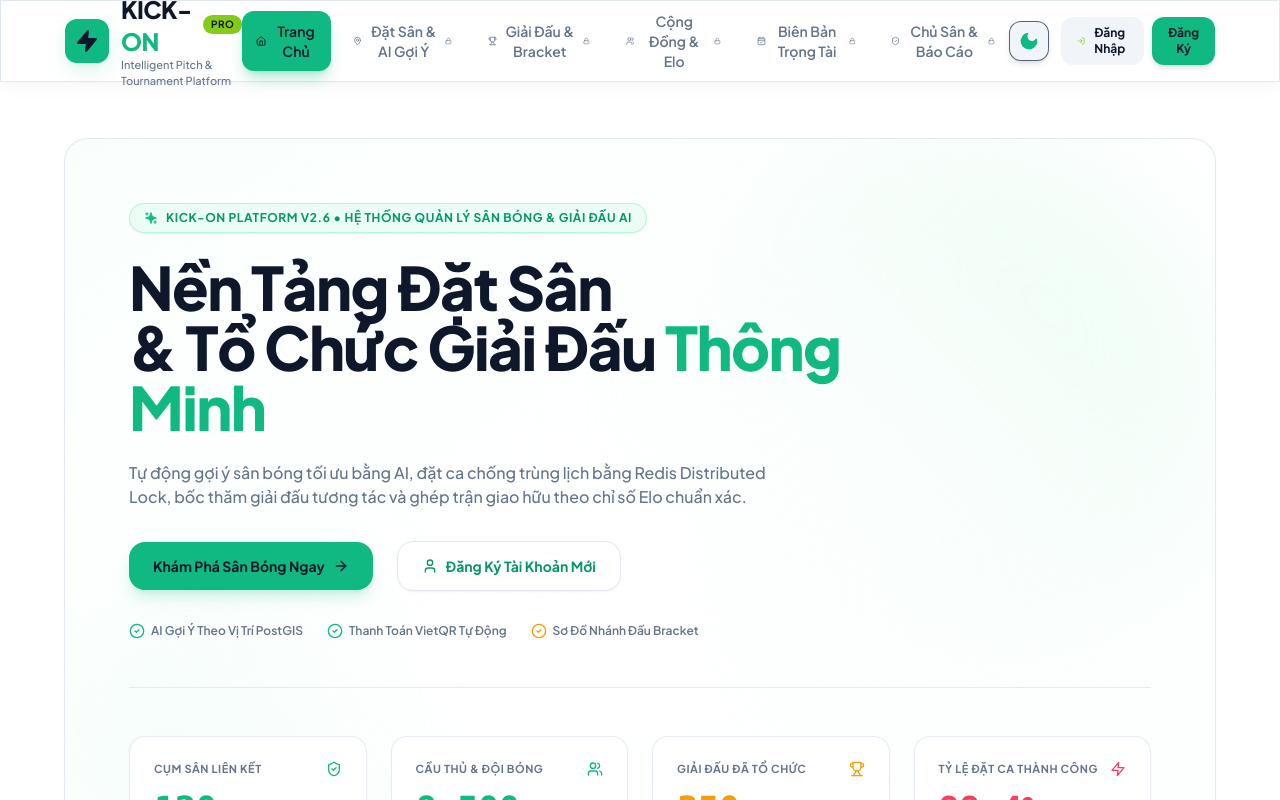
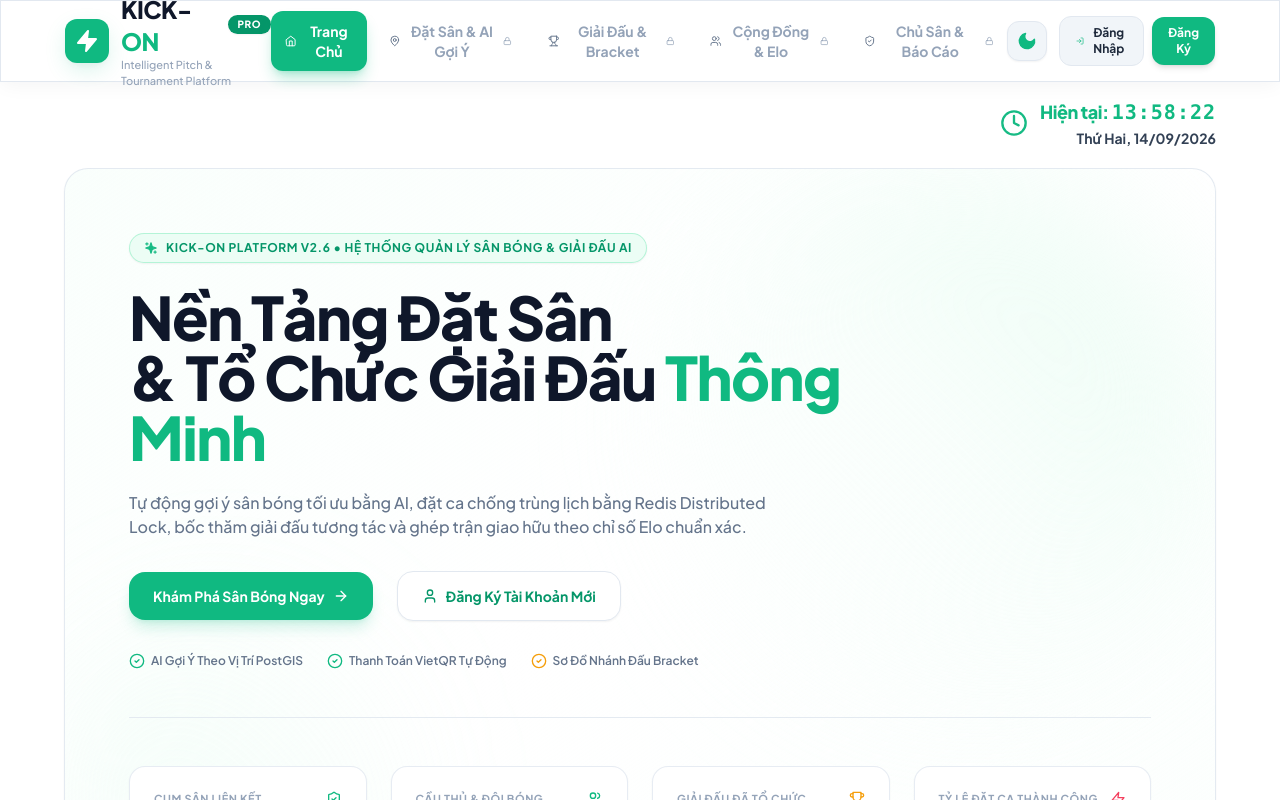
Before and after one commit to Hvndn/SoccerHub, a Next.js app in the folder frontend/: page / in a window 1280 px wide. Shown: the top 800 px of the page. Built offline with nearby package versions, Linux system fonts and the light colour scheme.

Commit message:
fix: Ensure pure white text on green buttons and badges across all components

```diff
--- a/frontend/src/app/globals.css
+++ b/frontend/src/app/globals.css
@@ -8,7 +8,7 @@
 * {
   transition-property: color, background-color, border-color, opacity, box-shadow, transform, backdrop-filter;
   transition-timing-function: cubic-bezier(0.16, 1, 0.3, 1);
-  transition-duration: 250ms;
+  transition-duration: 350ms;
 }
 
 /* --- DEFAULT LIGHT THEME (GIAO DIỆN SÁNG MẶC ĐỊNH) --- */
@@ -42,35 +42,40 @@ body {
   box-shadow: 0 0 15px rgba(132, 204, 22, 0.3);
 }
 
-/* Text & Container Overrides for Default Light Mode */
-.text-white {
-  color: #0f172a !important;
-}
-
-.text-slate-400 {
-  color: #64748b !important;
-}
-
-.text-slate-300 {
-  color: #334155 !important;
-}
-
+/* Clean Overrides for Light Mode Containers */
 .bg-slate-950,
 .bg-slate-900 {
-  background-color: #ffffff !important;
+  background-color: #ffffff;
 }
 
 .bg-slate-800 {
-  background-color: #f1f5f9 !important;
+  background-color: #f1f5f9;
 }
 
 .border-slate-800,
 .border-slate-700 {
-  border-color: #e2e8f0 !important;
+  border-color: #e2e8f0;
 }
 
 .bg-slate-900\/90 {
-  background-color: rgba(255, 255, 255, 0.95) !important;
+  background-color: rgba(255, 255, 255, 0.95);
+}
+
+/* Ensure solid green buttons & badges ALWAYS render crisp white text */
+.bg-pitch-emerald,
+.bg-emerald-500,
+.bg-emerald-600,
+.bg-emerald-700,
+.bg-\[\#10b981\] {
+  color: #ffffff !important;
+}
+
+.bg-pitch-emerald *,
+.bg-emerald-500 *,
+.bg-emerald-600 *,
+.bg-emerald-700 *,
+.bg-\[\#10b981\] * {
+  color: #ffffff;
 }
 
 /* --- DARK THEME OVERRIDES (KHI BẬT GIAO DIỆN ĐEN) --- */
@@ -85,16 +90,18 @@ body.dark-theme .glass-panel {
   box-shadow: 0 10px 30px -5px rgba(15, 23, 42, 0.5) !important;
 }
 
-body.dark-theme .text-white {
+body.dark-theme .text-slate-900 {
   color: #ffffff !important;
 }
 
+body.dark-theme .text-slate-700,
+body.dark-theme .text-slate-600 {
+  color: #cbd5e1 !important;
+}
+
+body.dark-theme .text-slate-500,
 body.dark-theme .text-slate-400 {
   color: #94a3b8 !important;
-}
-
-body.dark-theme .text-slate-300 {
-  color: #cbd5e1 !important;
 }
 
 body.dark-theme .bg-slate-950 {
@@ -118,7 +125,7 @@ body.dark-theme .bg-slate-900\/90 {
   background-color: rgba(15, 23, 42, 0.9) !important;
 }
 
-/* --- KEYFRAME ANIMATIONS FOR PAGE TRANSITIONS & LOADING --- */
+/* --- SLOWER & SMOOTHER KEYFRAME ANIMATIONS --- */
 
 /* Top Loading Bar Progress Keyframe */
 @keyframes topLoadingProgress {
@@ -126,8 +133,8 @@ body.dark-theme .bg-slate-900\/90 {
     width: 0%;
     opacity: 1;
   }
-  50% {
-    width: 70%;
+  60% {
+    width: 75%;
     opacity: 1;
   }
   100% {
@@ -137,14 +144,14 @@ body.dark-theme .bg-slate-900\/90 {
 }
 
 .animate-top-loader {
-  animation: topLoadingProgress 400ms ease-in-out forwards;
+  animation: topLoadingProgress 600ms cubic-bezier(0.16, 1, 0.3, 1) forwards;
 }
 
 /* Page Entry Fade In & Slide Up */
 @keyframes fadeInUp {
   0% {
     opacity: 0;
-    transform: translateY(18px) scale(0.985);
+    transform: translateY(22px) scale(0.98);
   }
   100% {
     opacity: 1;
@@ -153,14 +160,14 @@ body.dark-theme .bg-slate-900\/90 {
 }
 
 .animate-fade-in-up {
-  animation: fadeInUp 400ms cubic-bezier(0.16, 1, 0.3, 1) forwards;
+  animation: fadeInUp 600ms cubic-bezier(0.16, 1, 0.3, 1) forwards;
 }
 
 /* Modal Pop In */
 @keyframes modalPop {
   0% {
     opacity: 0;
-    transform: scale(0.94) translateY(10px);
+    transform: scale(0.92) translateY(16px);
   }
   100% {
     opacity: 1;
@@ -169,7 +176,7 @@ body.dark-theme .bg-slate-900\/90 {
 }
 
 .animate-modal-pop {
-  animation: modalPop 300ms cubic-bezier(0.16, 1, 0.3, 1) forwards;
+  animation: modalPop 450ms cubic-bezier(0.16, 1, 0.3, 1) forwards;
 }
 
 /* Skeleton Pulse Loading */
@@ -183,5 +190,5 @@ body.dark-theme .bg-slate-900\/90 {
 }
 
 .animate-skeleton {
-  animation: skeletonPulse 1.2s ease-in-out infinite;
+  animation: skeletonPulse 1.5s ease-in-out infinite;
 }
--- a/frontend/src/app/page.tsx
+++ b/frontend/src/app/page.tsx
@@ -11,6 +11,7 @@ import CommunityElo from "@/components/CommunityElo";
 import AdminDashboard from "@/components/AdminDashboard";
 import VietQRModal from "@/components/VietQRModal";
 import AuthModal from "@/components/AuthModal";
+import RealtimeClockBar from "@/components/RealtimeClockBar";
 
 export default function Home() {
   const [activeTab, setActiveTab] = useState("landing");
@@ -30,7 +31,7 @@ export default function Home() {
     setActiveTab(newTab);
     setTimeout(() => {
       setIsTabChanging(false);
-    }, 350);
+    }, 550);
   };
 
   const handleSelectSlot = (pitch: any, slot: any) => {
@@ -73,8 +74,11 @@ export default function Home() {
         onLogout={handleLogout}
       />
 
+      {/* Real-time Clock Bar starting with "Hiện tại: ..." */}
+      <RealtimeClockBar />
+
       {/* Main Content Body with Keyframe Transition Container */}
-      <main className="flex-1 max-w-[1600px] w-full mx-auto px-4 sm:px-10 lg:px-16 py-10 sm:py-14 space-y-12 sm:space-y-16">
+      <main className="flex-1 max-w-[1600px] w-full mx-auto px-4 sm:px-10 lg:px-16 pt-3 sm:pt-4 pb-10 sm:pb-14 space-y-12 sm:space-y-16">
         <div key={activeTab} className="animate-fade-in-up">
           {activeTab === "landing" && (
             <div className="space-y-16 sm:space-y-24">
@@ -100,10 +104,6 @@ export default function Home() {
 
           {activeTab === "community" && (
             <CommunityElo />
-          )}
-
-          {activeTab === "referee" && (
-            <RefereePanel />
           )}
 
           {activeTab === "admin" && (
--- a/frontend/src/components/LandingHero.tsx
+++ b/frontend/src/components/LandingHero.tsx
@@ -47,8 +47,8 @@ export default function LandingHero({ onOpenAuth }: LandingHeroProps) {
               onClick={() => onOpenAuth("login")}
               className="px-6 py-3.5 rounded-2xl bg-[#10b981] hover:bg-[#059669] text-white font-bold text-sm shadow-lg shadow-emerald-500/20 flex items-center justify-center space-x-2 transition-all active:scale-95"
             >
-              <span>Khám Phá Sân Bóng Ngay</span>
-              <ArrowRight className="w-4 h-4" />
+              <span className="text-white">Khám Phá Sân Bóng Ngay</span>
+              <ArrowRight className="w-4 h-4 text-white" />
             </button>
 
             <button
--- a/frontend/src/components/Navbar.tsx
+++ b/frontend/src/components/Navbar.tsx
@@ -40,7 +40,6 @@ export default function Navbar({ activeTab, setActiveTab, user, onOpenAuth, onLo
     { id: "booking", label: "Đặt Sân & AI Gợi Ý", icon: MapPin, badge: "AI", locked: !user },
     { id: "tournaments", label: "Giải Đấu & Bracket", icon: Trophy, badge: null, locked: !user },
     { id: "community", label: "Cộng Đồng & Elo", icon: Users, badge: "Match", locked: !user },
-    { id: "referee", label: "Biên Bản Trọng Tài", icon: CalendarCheck, badge: "LIVE", locked: !user },
     { id: "admin", label: "Chủ Sân & Báo Cáo", icon: ShieldCheck, badge: null, locked: !user },
   ];
 
@@ -50,12 +49,12 @@ export default function Navbar({ activeTab, setActiveTab, user, onOpenAuth, onLo
         {/* Brand Logo */}
         <div className="flex items-center space-x-3 cursor-pointer select-none" onClick={() => setActiveTab("landing")}>
           <div className="w-11 h-11 rounded-xl bg-pitch-emerald flex items-center justify-center stadium-shadow shrink-0">
-            <Zap className="w-6 h-6 text-pitch-navy fill-pitch-navy" />
+            <Zap className="w-6 h-6 text-white fill-white" />
           </div>
           <div>
             <div className="flex items-center space-x-2">
-              <span className="text-xl sm:text-2xl font-extrabold tracking-tight text-white">KICK-<span className="text-pitch-emerald">ON</span></span>
-              <span className="px-2 py-0.5 text-[10px] font-bold tracking-wider uppercase bg-pitch-lime text-pitch-navy rounded-full">PRO</span>
+              <span className="text-xl sm:text-2xl font-extrabold tracking-tight text-slate-900">KICK-<span className="text-pitch-emerald">ON</span></span>
+              <span className="px-2.5 py-0.5 text-[10px] font-extrabold tracking-wider uppercase bg-emerald-600 text-white rounded-full shadow-sm">PRO</span>
             </div>
             <p className="text-[11px] text-slate-400 font-medium hidden sm:block">Intelligent Pitch & Tournament Platform</p>
           </div>
@@ -70,22 +69,22 @@ export default function Navbar({ activeTab, setActiveTab, user, onOpenAuth, onLo
               <button
                 key={item.id}
                 onClick={() => handleTabClick(item.id)}
-                className={`relative px-3.5 py-2.5 rounded-xl font-semibold text-xs sm:text-sm transition-all duration-200 flex items-center space-x-2 ${
+                className={`relative px-3.5 py-2.5 rounded-xl font-bold text-xs sm:text-sm transition-all duration-200 flex items-center space-x-2 ${
                   isActive
                     ? "bg-pitch-emerald text-white shadow-lg shadow-pitch-emerald/30"
                     : item.locked
                     ? "text-slate-400 hover:text-slate-600 hover:bg-slate-100/50"
-                    : "text-slate-300 hover:text-white hover:bg-slate-800/60"
+                    : "text-slate-700 hover:text-pitch-emerald hover:bg-emerald-50/80"
                 }`}
               >
-                <Icon className={`w-4 h-4 ${isActive ? "text-white" : "text-slate-400"}`} />
-                <span>{item.label}</span>
+                <Icon className={`w-4 h-4 ${isActive ? "text-white" : "text-slate-500"}`} />
+                <span className={isActive ? "text-white" : ""}>{item.label}</span>
                 {item.locked && (
                   <Lock className="w-3 h-3 text-slate-400" />
                 )}
                 {item.badge && !item.locked && (
                   <span className={`text-[9px] px-1.5 py-0.5 rounded font-extrabold uppercase ${
-                    isActive ? "bg-pitch-navy text-pitch-lime" : "bg-slate-700 text-pitch-lime"
+                    isActive ? "bg-slate-900 text-pitch-lime" : "bg-emerald-100 text-emerald-800"
                   }`}>
                     {item.badge}
                   </span>
@@ -100,7 +99,7 @@ export default function Navbar({ activeTab, setActiveTab, user, onOpenAuth, onLo
           {/* Icon Only Theme Toggle Button */}
           <button
             onClick={toggleTheme}
-            className="w-10 h-10 rounded-xl bg-slate-800 hover:bg-slate-700 text-pitch-lime border border-slate-700/80 transition-all flex items-center justify-center shadow-md shrink-0 active:scale-95"
+            className="w-10 h-10 rounded-xl bg-slate-100 hover:bg-slate-200 dark:bg-slate-800 text-slate-700 dark:text-pitch-lime border border-slate-200 dark:border-slate-700/80 transition-all flex items-center justify-center shadow-sm shrink-0 active:scale-95"
             title="Chuyển đổi giao diện Đen / Trắng"
           >
             {isDarkMode ? (
@@ -112,19 +111,19 @@ export default function Navbar({ activeTab, setActiveTab, user, onOpenAuth, onLo
 
           {user ? (
             /* Logged In User State */
-            <div className="flex items-center space-x-3 border-l border-slate-700/80 pl-3">
+            <div className="flex items-center space-x-3 border-l border-slate-200 pl-3">
               <div className="hidden sm:flex flex-col items-end">
-                <span className="text-xs font-bold text-white leading-tight">{user.name}</span>
-                <span className="text-[11px] text-pitch-lime font-semibold">{user.position || "Cầu thủ"} • {user.eloRating || 1200} Elo</span>
+                <span className="text-xs font-bold text-slate-900 leading-tight">{user.name}</span>
+                <span className="text-[11px] text-pitch-emerald font-semibold">{user.position || "Cầu thủ"} • {user.eloRating || 1200} Elo</span>
               </div>
 
-              <div className="w-10 h-10 rounded-full bg-slate-800 border-2 border-pitch-emerald flex items-center justify-center font-bold text-pitch-emerald text-xs shrink-0">
+              <div className="w-10 h-10 rounded-full bg-emerald-50 border-2 border-pitch-emerald flex items-center justify-center font-bold text-pitch-emerald text-xs shrink-0">
                 {user.avatar || "FC"}
               </div>
 
               <button
                 onClick={onLogout}
-                className="p-2 rounded-xl bg-slate-800 hover:bg-rose-500/20 text-slate-400 hover:text-rose-400 transition-colors"
+                className="p-2 rounded-xl bg-slate-100 hover:bg-rose-500/20 text-slate-500 hover:text-rose-500 transition-colors"
                 title="Đăng xuất"
               >
                 <LogOut className="w-4 h-4" />
@@ -135,16 +134,16 @@ export default function Navbar({ activeTab, setActiveTab, user, onOpenAuth, onLo
             <div className="flex items-center space-x-2">
               <button
                 onClick={() => onOpenAuth("login")}
-                className="px-4 py-2 rounded-xl bg-slate-800 hover:bg-slate-700 text-white font-bold text-xs transition-all flex items-center space-x-1.5"
+                className="px-4 py-2 rounded-xl bg-slate-100 hover:bg-slate-200 text-slate-800 font-bold text-xs transition-all flex items-center space-x-1.5 border border-slate-200"
               >
-                <LogIn className="w-3.5 h-3.5 text-pitch-lime" />
+                <LogIn className="w-3.5 h-3.5 text-pitch-emerald" />
                 <span>Đăng Nhập</span>
               </button>
               <button
                 onClick={() => onOpenAuth("register")}
-                className="px-4 py-2 rounded-xl bg-pitch-emerald hover:bg-pitch-darkEmerald text-white font-bold text-xs transition-all shadow-md hidden sm:flex items-center"
+                className="px-4 py-2 rounded-xl bg-pitch-emerald hover:bg-pitch-darkEmerald text-white font-bold text-xs transition-all shadow-md hidden sm:flex items-center space-x-1"
               >
-                <span>Đăng Ký</span>
+                <span className="text-white">Đăng Ký</span>
               </button>
             </div>
           )}
@@ -152,7 +151,7 @@ export default function Navbar({ activeTab, setActiveTab, user, onOpenAuth, onLo
       </div>
 
       {/* Mobile Nav Bar */}
-      <div className="lg:hidden flex items-center justify-around border-t border-slate-800 py-2.5 bg-pitch-navy/90 px-2">
+      <div className="lg:hidden flex items-center justify-around border-t border-slate-200 py-2.5 bg-white/90 px-2">
         {navItems.map((item) => {
           const Icon = item.icon;
           const isActive = activeTab === item.id;
@@ -161,7 +160,7 @@ export default function Navbar({ activeTab, setActiveTab, user, onOpenAuth, onLo
               key={item.id}
               onClick={() => handleTabClick(item.id)}
               className={`p-2 rounded-xl flex flex-col items-center text-[10px] font-semibold transition-all ${
-                isActive ? "bg-pitch-emerald/20 text-pitch-emerald" : "text-slate-400 hover:text-slate-200"
+                isActive ? "bg-pitch-emerald text-white shadow-sm font-bold" : "text-slate-600 hover:text-slate-900"
               }`}
             >
               <Icon className="w-4 h-4 mb-1" />
--- /dev/null
+++ b/frontend/src/components/RealtimeClockBar.tsx
@@ -0,0 +1,50 @@
+"use client";
+
+import React, { useState, useEffect } from "react";
+import { Clock } from "lucide-react";
+
+export default function RealtimeClockBar() {
+  const [now, setNow] = useState<Date | null>(null);
+
+  useEffect(() => {
+    setNow(new Date());
+    const timer = setInterval(() => {
+      setNow(new Date());
+    }, 1000);
+    return () => clearInterval(timer);
+  }, []);
+
+  if (!now) return null;
+
+  const daysOfWeek = ["Chủ Nhật", "Thứ Hai", "Thứ Ba", "Thứ Tư", "Thứ Năm", "Thứ Sáu", "Thứ Bảy"];
+  const dayName = daysOfWeek[now.getDay()];
+
+  const dateStr = now.toLocaleDateString("vi-VN", {
+    day: "2-digit",
+    month: "2-digit",
+    year: "numeric",
+  });
+
+  const timeStr = now.toLocaleTimeString("vi-VN", {
+    hour: "2-digit",
+    minute: "2-digit",
+    second: "2-digit",
+    hour12: false,
+  });
+
+  return (
+    <div className="w-full max-w-[1600px] mx-auto px-4 sm:px-10 lg:px-16 pt-4 pb-1 flex justify-end">
+      <div className="inline-flex items-center space-x-3 bg-transparent text-right">
+        <Clock className="w-6 h-6 sm:w-7 sm:h-7 text-pitch-emerald shrink-0 animate-pulse" />
+        <div className="flex flex-col text-right leading-tight">
+          <span className="text-base sm:text-lg font-extrabold text-pitch-emerald tracking-tight">
+            Hiện tại: <span className="text-lg sm:text-xl font-black font-mono tracking-wider">{timeStr}</span>
+          </span>
+          <span className="text-xs sm:text-sm font-bold text-slate-700 dark:text-slate-300 mt-0.5">
+            {dayName}, {dateStr}
+          </span>
+        </div>
+      </div>
+    </div>
+  );
+}
--- a/frontend/src/components/TournamentBracket.tsx
+++ b/frontend/src/components/TournamentBracket.tsx
@@ -64,10 +64,10 @@ export default function TournamentBracket() {
             <button
               onClick={handleShuffleDraw}
               disabled={isGenerating}
-              className="px-4 py-2.5 rounded-xl bg-pitch-lime hover:bg-lime-500 text-pitch-navy font-bold text-xs transition-all flex items-center space-x-1.5 stadium-shadow"
+              className="px-4 py-2.5 rounded-xl bg-pitch-emerald hover:bg-pitch-darkEmerald text-white font-extrabold text-xs transition-all flex items-center space-x-1.5 stadium-shadow"
             >
-              <RefreshCw className={`w-4 h-4 ${isGenerating ? "animate-spin" : ""}`} />
-              <span>Bốc Thăm Nhánh Đấu</span>
+              <RefreshCw className={`w-4 h-4 text-white ${isGenerating ? "animate-spin" : ""}`} />
+              <span className="text-white">Bốc Thăm Nhánh Đấu</span>
             </button>
           </div>
         </div>
```
Also changed, not shown: frontend/src/components/AuthModal.tsx (+19 -29 lines).
